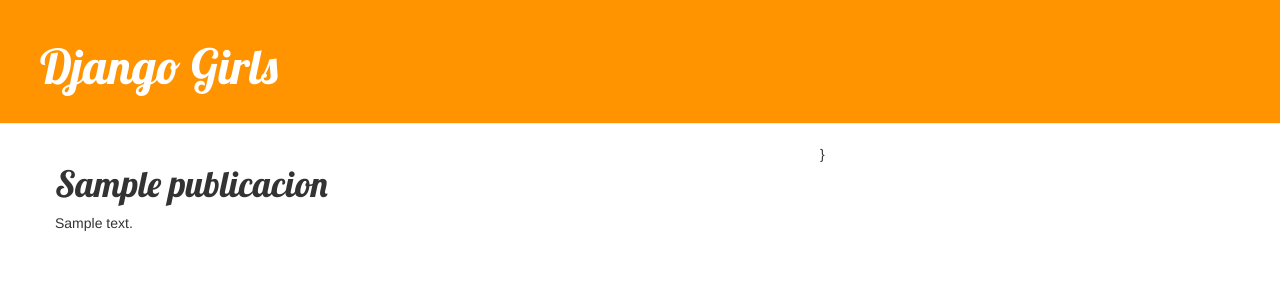
After one commit to CoriAle/djangoE, a Django app: page /postear/1/ in a window 1280 px wide. The commit adds this page. Shown: the top 300 px of the page. Run offline with Django 3.2, Linux system fonts and the light colour scheme; tables that the repository leaves empty hold one stand-in row (values such as "Sample post"); some libraries are stand-ins or nearby versions.

Commit message:
django css y detalles-pub

```diff
--- /dev/null
+++ b/blog/static/css/blog.css
@@ -0,0 +1,57 @@
+h1 a {
+       color: #FCA205;
+       font-family: 'Lobster';
+   }
+body{
+  padding-left: 15 px;
+}
+
+
+
+   .page-header {
+       background-color: #ff9400;
+       margin-top: 0;
+       padding: 20px 20px 20px 40px;
+   }
+
+   .page-header h1, .page-header h1 a, .page-header h1 a:visited, .page-header h1 a:active {
+       color: #ffffff;
+       font-size: 36pt;
+       text-decoration: none;
+   }
+
+   .content {
+       margin-left: 40px;
+   }
+
+   h1, h2, h3, h4 {
+       font-family: 'Lobster', cursive;
+   }
+
+   .date {
+       float: right;
+       color: #828282;
+   }
+
+   .save {
+       float: right;
+   }
+
+   .post-form textarea, .post-form input {
+       width: 100%;
+   }
+
+   .top-menu, .top-menu:hover, .top-menu:visited {
+       color: #ffffff;
+       float: right;
+       font-size: 26pt;
+       margin-right: 20px;
+   }
+
+   .post {
+       margin-bottom: 70px;
+   }
+
+   .post h1 a, .post h1 a:visited {
+       color: #000000;
+   }
--- /dev/null
+++ b/blog/templates/blog/base.html
@@ -0,0 +1,26 @@
+{% load staticfiles %}
+<!DOCTYPE html>
+<html>
+  <head>
+    <meta charset="utf-8">
+    <title>Django girls</title>
+    <link rel="stylesheet" href="//maxcdn.bootstrapcdn.com/bootstrap/3.2.0/css/bootstrap.min.css">
+           <link rel="stylesheet" href="//maxcdn.bootstrapcdn.com/bootstrap/3.2.0/css/bootstrap-theme.min.css">
+           <link rel="stylesheet" href="{% static 'css/blog.css' %}">
+       <link href="https://fonts.googleapis.com/css?family=Lobster&subset=latin,latin-ext" rel="stylesheet" type="text/css">
+  </head>
+  <body>
+    <div class="page-header">
+      <h1>Django Girls </h1>
+    </div>
+    <div class="content container">
+      <div class="row">
+        <div class="col-md-8"
+      {% block content %}
+      {% endblock %}
+        </div>
+      </div>
+    </div>
+
+  </body>
+</html>
--- /dev/null
+++ b/blog/templates/blog/detalle_publicacion.html
@@ -0,0 +1,13 @@
+
+{% extends 'blog/base.html' %}
+{% block content %}
+<div class="post">
+           {% if pfecha_publicacion %}
+               <div class="date">
+                   {{ p.fecha_publicacion }}
+               </div>
+           {% endif %}
+           <h1>{{ p.titulo }}</h1>
+           <p>{{ p.texto|linebreaksbr }}</p>
+       </div>}
+{% endblock content %}
--- a/blog/urls.py
+++ b/blog/urls.py
@@ -3,4 +3,5 @@
 
 urlpatterns = [
     url(r'^$', views.listar_pub),
+    url(r'^postear/(?P<pk>[0-9]+)/$', views.detalle_pub, name='postear'),
 ]
--- a/blog/views.py
+++ b/blog/views.py
@@ -1,8 +1,13 @@
 from django.shortcuts import render
 from .models import Publicacion
 from django.utils import timezone
+from django.shortcuts import render, get_object_or_404
 
 # Create your views here.
 def listar_pub(request):
     pub = Publicacion.objects.filter(fecha_publicacion__lte = timezone.now()).order_by('fecha_publicacion')
     return render(request, 'blog/listar_pub.html',{'pub': pub})
+
+def detalle_pub (request, pk):
+    p= get_object_or_404(Publicacion, pk=pk)
+    return render(request, 'blog/detalle_publicacion.html', {'p': p})
--- a/misitio/settings.py
+++ b/misitio/settings.py
@@ -25,7 +25,7 @@
 # SECURITY WARNING: don't run with debug turned on in production!
 DEBUG = True
 
-ALLOWED_HOSTS = ['corinan.pythonanywhere.com', '127.0.0.1']
+ALLOWED_HOSTS = ['corinan.pythonanywhere.com', '127.0.0.1', 'localhost']
 
 
 # Application definition
```
Also changed, not shown: blog/templates/blog/listar_pub.html (+12 -17 lines).
